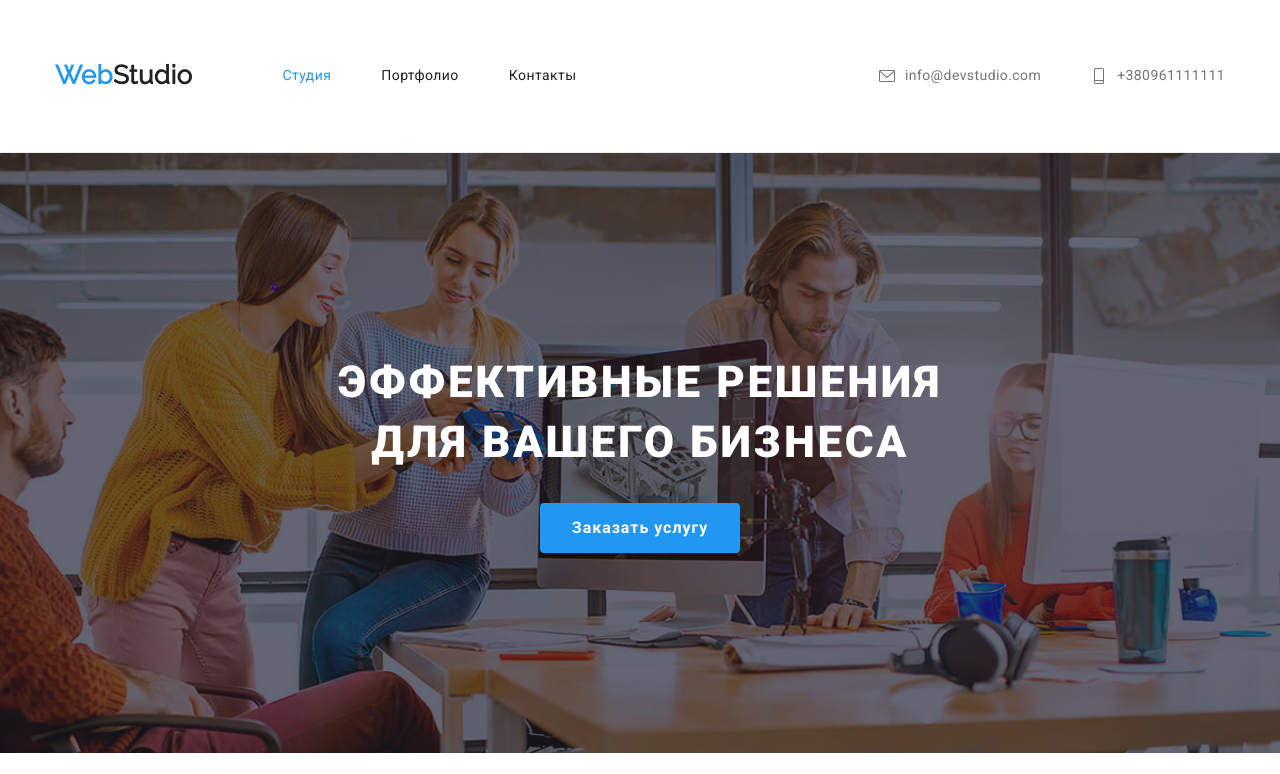
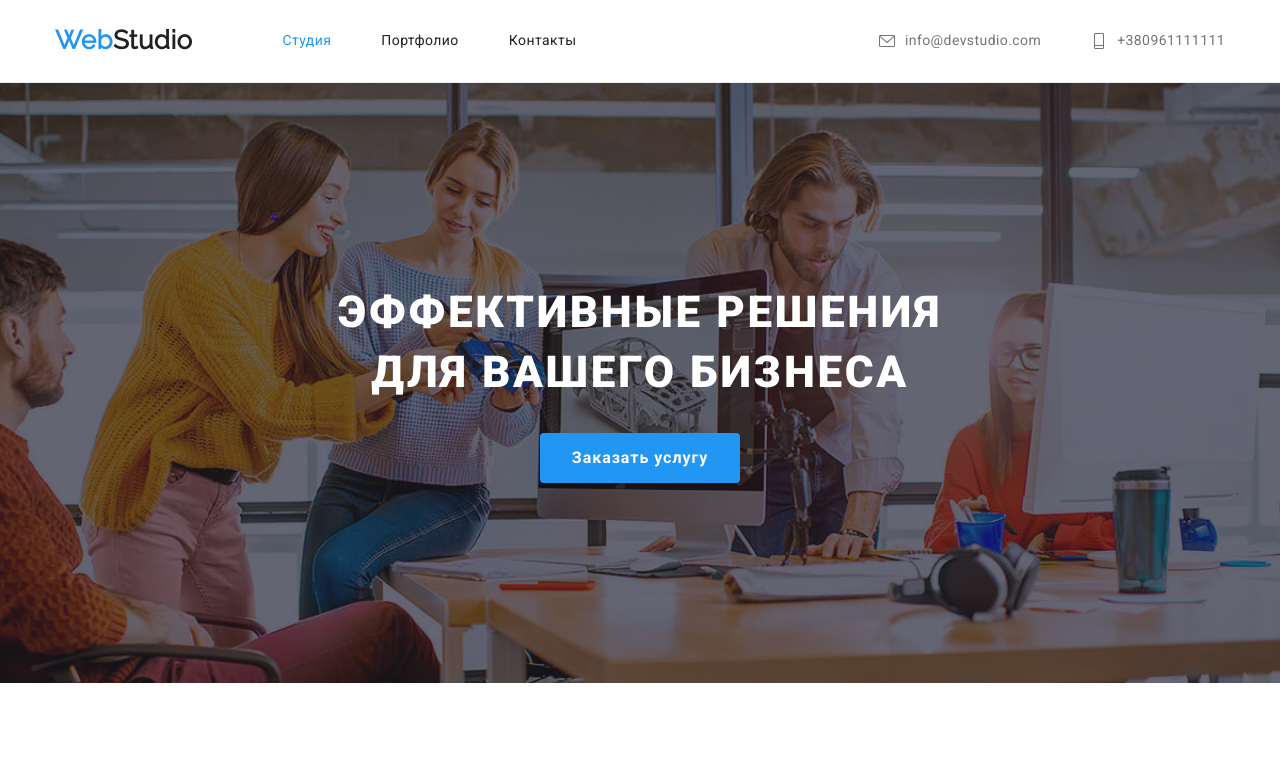
Before and after one commit to Di-ua/goit-markup-hw-04, a plain HTML site: page index.html in a window 1280 px wide. Shown: the top 774 px of the page. Drawn offline with nearby package versions, Linux system fonts and the light colour scheme.

Commit message:
убирает падинги  контактов в хедере

```diff
--- a/css/style.css
+++ b/css/style.css
@@ -87,8 +87,6 @@ a {
 
 .contacts {
   display: flex;
-  padding-top: 32px;
-  padding-bottom: 32px;
 }
 
 img {
```
Also changed, not shown: images/symbol-defs-clients.svg (deleted).
